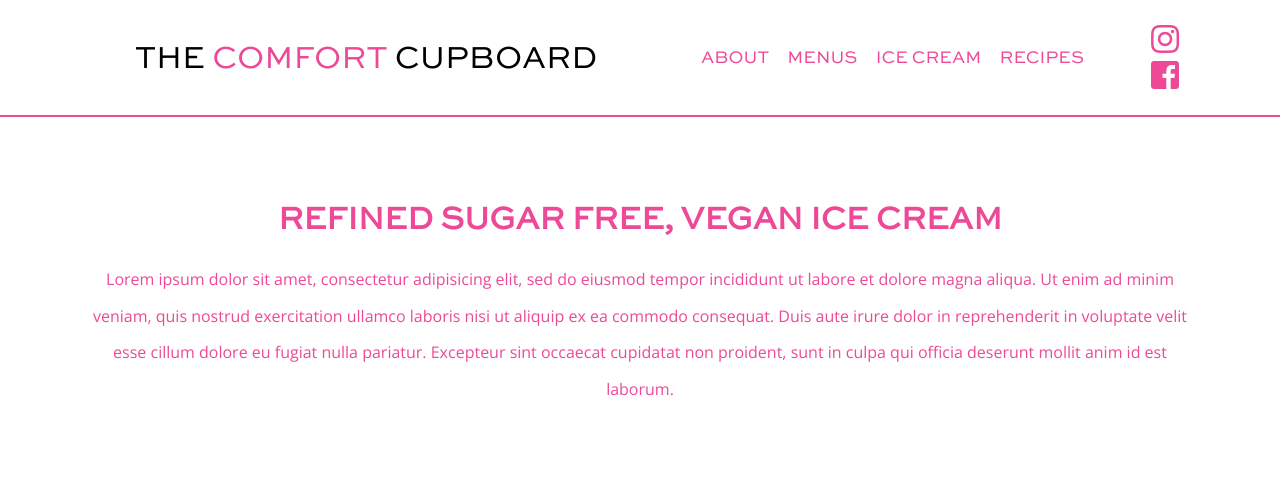
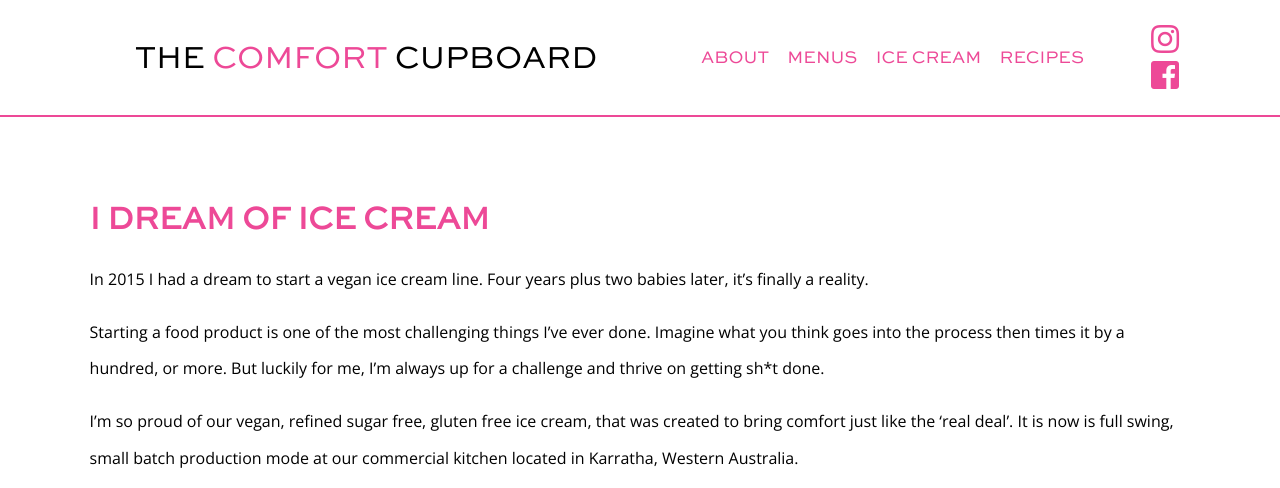
Before and after one commit to Katie85/www.thecomfortcupboard.com.au, a Jekyll site: the page built from vegan-ice-cream.html, in a window 1280 px wide, cut to the strip 0-488 px from the top of the page. Built offline with Jekyll 4.4.1, drawn with Linux system fonts in a browser that asks for light colours; nearby versions of some CDN libraries; some of the changed text lies outside the part shown.

Commit message:
ice cream about text

```diff
--- a/css/main.css
+++ b/css/main.css
@@ -687,7 +687,7 @@
   padding: 15px 11px;
   font-size: 1.5rem;
   font-weight: 300;
-  color: rgb(90,90,90);
+  color: #ED4997;
   font-family: 'Alegreya Sans SC', sans-serif;
   display:block;
   padding:5% 15px;
--- a/vegan-ice-cream.html
+++ b/vegan-ice-cream.html
@@ -3,13 +3,18 @@
 
 ---
 
-<section class="vegan-ice-cream sweet-sans bg-image text-center">
-  <div class= "container" </div>
-  <h1>
-    REFINED SUGAR FREE, VEGAN ICE CREAM
-  </h1>
-    <p>Lorem ipsum dolor sit amet, consectetur adipisicing elit, sed do eiusmod tempor incididunt ut labore et dolore magna aliqua. Ut enim ad minim veniam, quis nostrud exercitation ullamco laboris nisi ut aliquip ex ea commodo consequat. Duis aute irure dolor in reprehenderit in voluptate velit esse cillum dolore eu fugiat nulla pariatur. Excepteur sint occaecat cupidatat non proident, sunt in culpa qui officia deserunt mollit anim id est laborum.</p>
-</section>
+<section class="vegan-ice-cream sweet-sans bg-image text-left">
+  <div class= "container text-left color-black" </div>
+  <h1 class="color-primary">
+    I DREAM OF ICE CREAM  </h1>
+    <p>In 2015 I had a dream to start a vegan ice cream line. Four years plus two babies later, it’s finally a reality.</p>
+
+    <p>Starting a food product is one of the most challenging things I’ve ever done. Imagine what you think goes into the process then times it by a hundred, or more. But luckily for me, I’m always up for a challenge and thrive on getting sh*t done.</p>
+
+    <p>I’m so proud of our vegan, refined sugar free, gluten free ice cream, that was created to bring comfort just like the ‘real deal’. It is now is full swing, small batch production mode at our commercial kitchen located in Karratha, Western Australia.</p>
+
+    <p>To see the journey unfold, head to our ‘vegan ice cream’ instagram story highlight. </p>
+  </section>
 
 <!--<div class="container sweet-sans">
 <section class="grid passionfruit">
```
Also changed, not shown: 2 other files.
